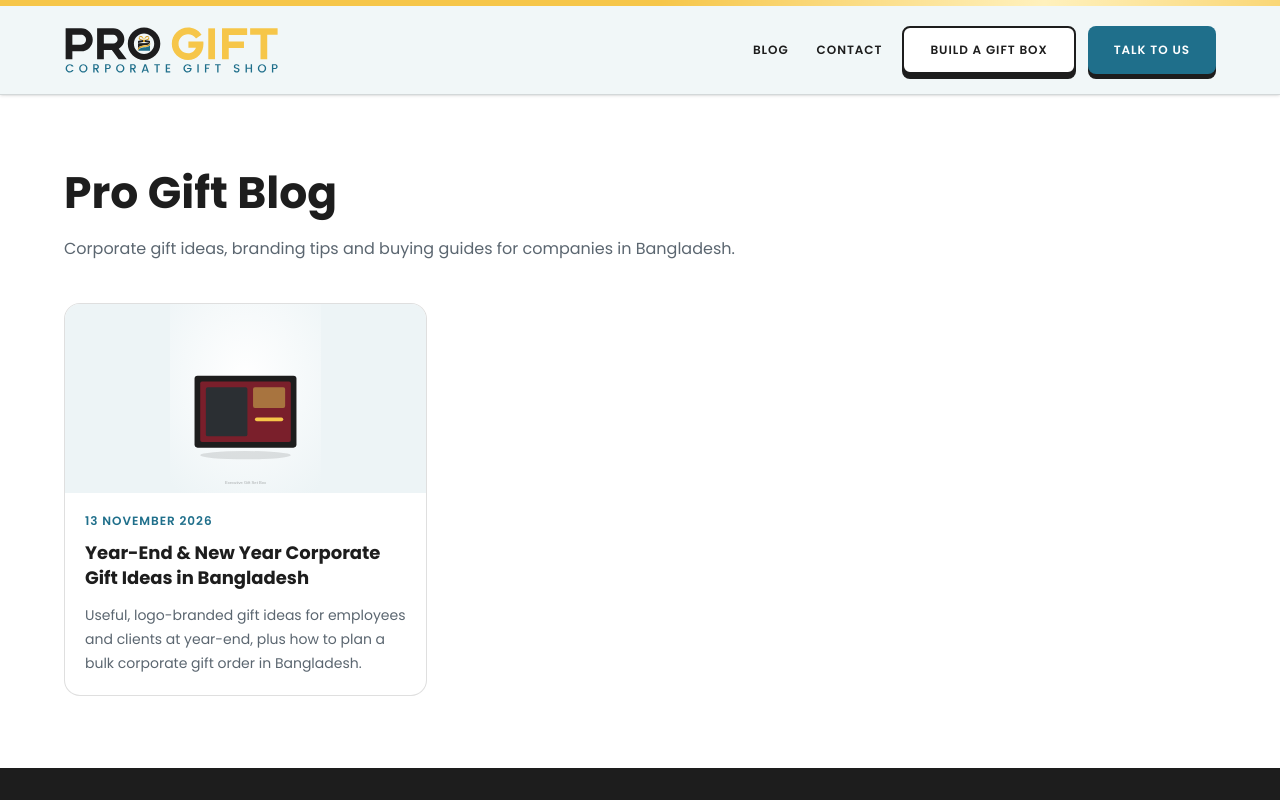
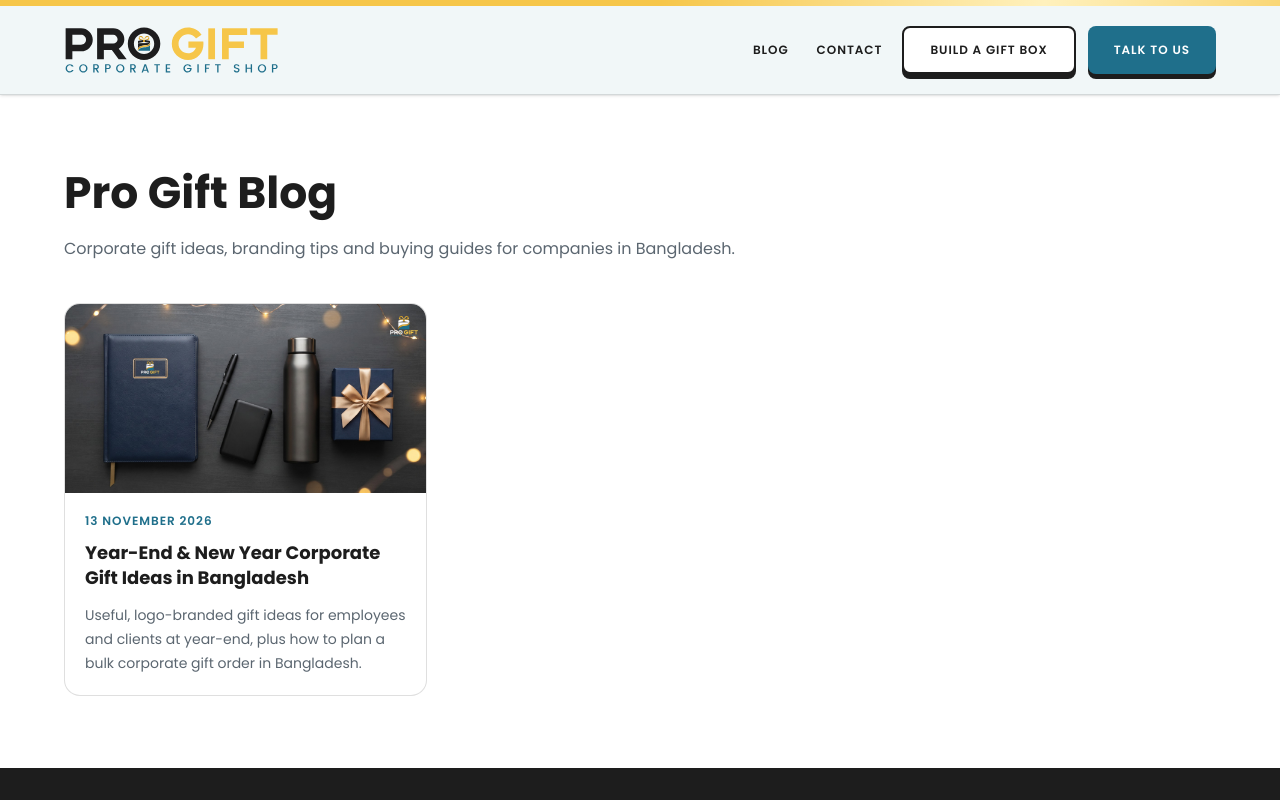
Before and after one commit to quyum52526/pro-gift, a Next.js app: page /blog in a window 1280 px wide. Shown: the top 800 px of the page. Built offline with nearby package versions, Linux system fonts and the light colour scheme; no server answers; the database is empty.

Commit message:
Add real cover image for year-end blog article

```diff
--- a/src/app/blog/[slug]/page.tsx
+++ b/src/app/blog/[slug]/page.tsx
@@ -7,7 +7,15 @@ import { ChevronRight } from "lucide-react";
 import { getCategories } from "@/data/products";
 import { InlineText } from "@/components/blog/inline-text";
 import { WhatsAppIcon } from "@/components/product/whatsapp-icon";
-import { type BlogBlock, blogHref, formatPostDate, getAllPosts, getPost } from "@/content/blog";
+import {
+  type BlogBlock,
+  blogHref,
+  coverFitClass,
+  formatPostDate,
+  getAllPosts,
+  getPost,
+  isSvgCover,
+} from "@/content/blog";
 import { categoryHref } from "@/lib/catalog/category-filter";
 import { DEFAULT_OG_IMAGE, OPEN_GRAPH_DEFAULTS, SITE_NAME, SITE_URL, absoluteUrl } from "@/lib/site";
 import { buildGeneralWhatsAppUrl } from "@/lib/whatsapp";
@@ -24,6 +32,8 @@ export async function generateMetadata({ params }: PageProps<"/blog/[slug]">): P
   if (!post) return {};
 
   const path = blogHref(post.slug);
+  // Social sites reject SVG previews, so SVG covers fall back to the default share image.
+  const shareImage = isSvgCover(post.coverImage) ? DEFAULT_OG_IMAGE : { url: post.coverImage, alt: post.coverAlt };
   return {
     title: post.title,
     description: post.metaDescription,
@@ -38,8 +48,13 @@ export async function generateMetadata({ params }: PageProps<"/blog/[slug]">): P
       publishedTime: post.publishedAt,
       modifiedTime: post.updatedAt,
       authors: [AUTHOR],
-      // Social sites reject SVG previews, so SVG covers fall back to the default share image.
-      images: [post.coverImage.endsWith(".svg") ? DEFAULT_OG_IMAGE : { url: post.coverImage, alt: post.coverAlt }],
+      images: [shareImage],
+    },
+    twitter: {
+      card: "summary_large_image",
+      title: post.title,
+      description: post.metaDescription,
+      images: [shareImage],
     },
   };
 }
@@ -179,7 +194,7 @@ export default async function BlogPostPage({ params }: PageProps<"/blog/[slug]">
               height={630}
               priority
               sizes="(min-width: 820px) 772px, 100vw"
-              className="mt-2 block aspect-[1200/630] h-auto w-full rounded-2xl bg-surface-tint object-contain"
+              className={`mt-2 block aspect-[1200/630] h-auto w-full rounded-2xl bg-surface-tint ${coverFitClass(post.coverImage)}`}
             />
           </header>
 
--- a/src/app/blog/page.tsx
+++ b/src/app/blog/page.tsx
@@ -2,7 +2,7 @@ import type { Metadata } from "next";
 import Image from "next/image";
 import Link from "next/link";
 
-import { blogHref, formatPostDate, getAllPosts } from "@/content/blog";
+import { blogHref, coverFitClass, formatPostDate, getAllPosts } from "@/content/blog";
 import { DEFAULT_OG_IMAGE, OPEN_GRAPH_DEFAULTS } from "@/lib/site";
 
 const TITLE = "Corporate Gift Ideas & Guides | Pro Gift Blog";
@@ -46,7 +46,7 @@ export default function BlogIndexPage() {
                     width={1200}
                     height={630}
                     sizes="(min-width: 1024px) 384px, (min-width: 640px) 50vw, 100vw"
-                    className="block aspect-[1200/630] h-auto w-full object-contain"
+                    className={`block aspect-[1200/630] h-auto w-full ${coverFitClass(post.coverImage)}`}
                   />
                 </Link>
                 <div className="flex flex-1 flex-col gap-3 p-5">
--- a/src/content/blog/index.ts
+++ b/src/content/blog/index.ts
@@ -19,6 +19,15 @@ export function blogHref(slug: string): string {
   return `/blog/${slug}`;
 }
 
+/** SVG covers are portrait product art, so show them whole; photo covers fill the banner. */
+export function isSvgCover(src: string): boolean {
+  return src.endsWith(".svg");
+}
+
+export function coverFitClass(src: string): string {
+  return isSvgCover(src) ? "object-contain" : "object-cover";
+}
+
 /** "13 November 2026". UTC so the server's zone never shifts the day. */
 export function formatPostDate(isoDate: string): string {
   return new Intl.DateTimeFormat("en-GB", { day: "numeric", month: "long", year: "numeric", timeZone: "UTC" }).format(
--- a/src/content/blog/year-end-new-year-corporate-gift-ideas-bangladesh.ts
+++ b/src/content/blog/year-end-new-year-corporate-gift-ideas-bangladesh.ts
@@ -9,8 +9,8 @@ const post: BlogPost = {
     "Useful, logo-branded gift ideas for employees and clients at year-end, plus how to plan a bulk corporate gift order in Bangladesh.",
   publishedAt: "2026-11-13",
   updatedAt: "2026-11-13",
-  coverImage: "/products/executive-gift-set-box.svg",
-  coverAlt: "Open black presentation box with diary, pen and card holder",
+  coverImage: "/blog/year-end-cover.jpg",
+  coverAlt: "Year-end corporate gift set with a navy leather diary, pen, power bank, thermal bottle and gift box",
   body: [
     {
       type: "p",
```
Also changed, not shown: public/blog/year-end-cover.jpg (added).
